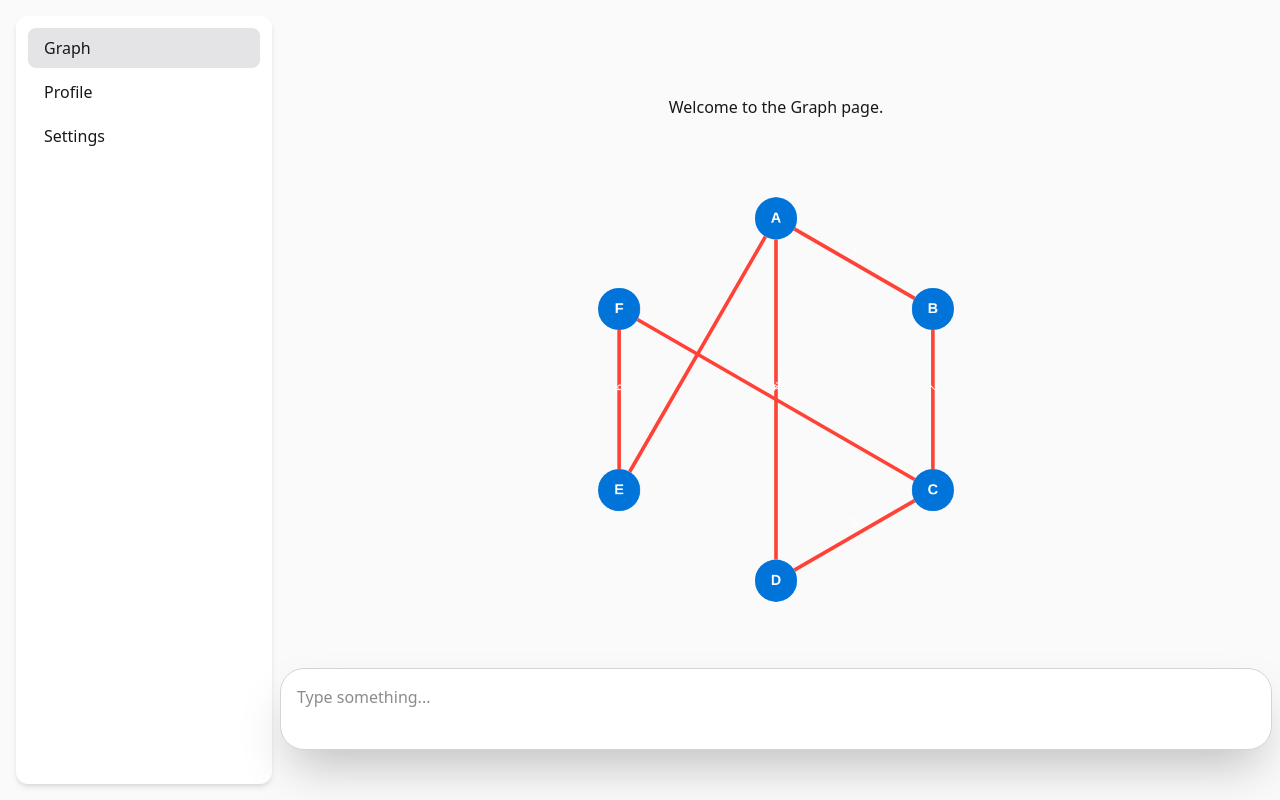
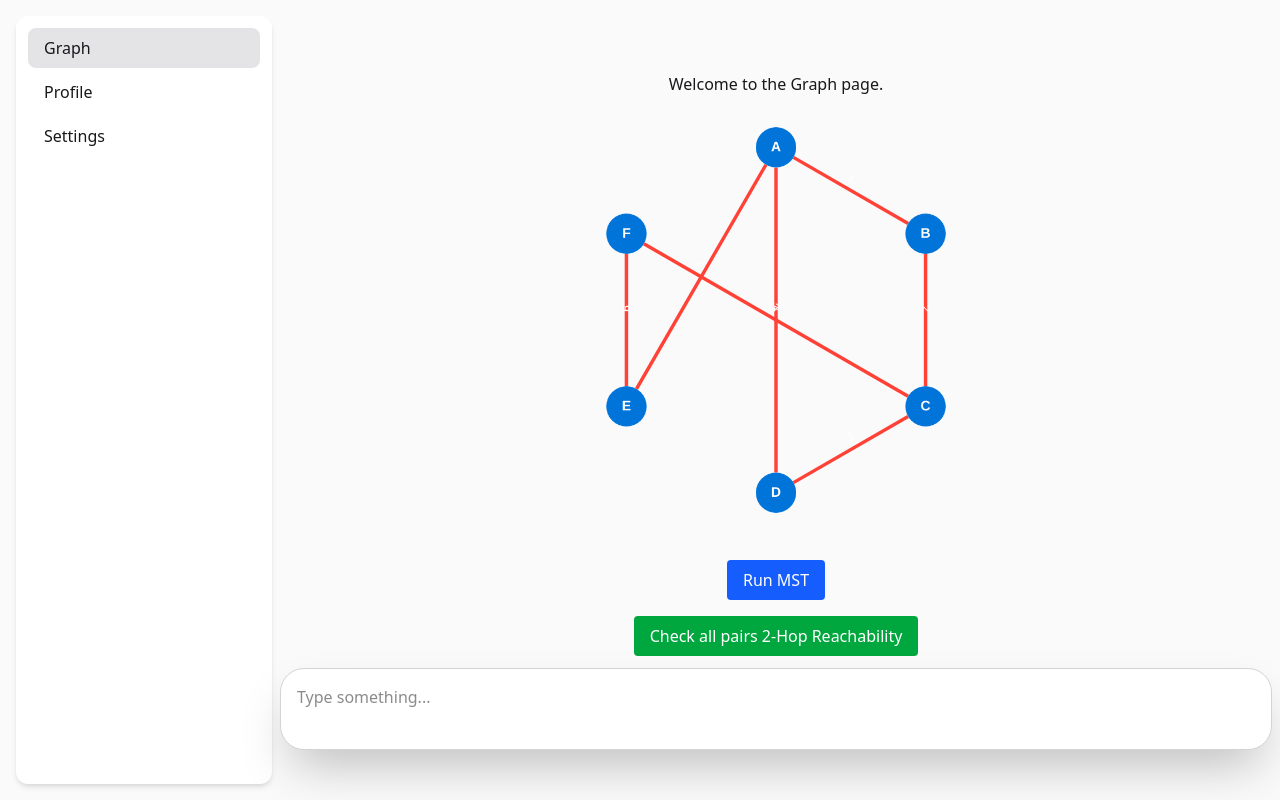
Before and after one commit to MeatyAri/inteliport, a SvelteKit app: page / in a window 1280 px wide. Built offline with nearby package versions, Linux system fonts and the light colour scheme.

Commit message:
Added checkThreeHop

```diff
--- a/src/routes/DisplayGraph.svelte
+++ b/src/routes/DisplayGraph.svelte
@@ -147,12 +147,93 @@
 		clearHighlights(cy);
 		highlightEdges(mst);
 	}
+
+	//Function to check whether all pairs of nodes are reachable within two hops
+	function checkAllPairsThreeHopReachability(cyto: cytoscape.Core): boolean {
+		const nodes = cyto.nodes();
+		if (nodes.length === 0) {
+			return true; // Empty graph is trivially reachable
+		}
+
+		for (let i = 0; i < nodes.length; i++) {
+			for (let j = i + 1; j < nodes.length; j++) {
+				// Avoid redundant checks and self-checks
+				const startNode = nodes.eq(i);
+				const endNode = nodes.eq(j);
+
+				if (!isReachableWithinTwoHops(cyto, startNode.id(), endNode.id())) {
+					return false; // If any pair is not reachable, the whole graph is not
+				}
+			}
+		}
+
+		return true; // All pairs are reachable within 2 hops
+	}
+
+	/**
+	 * Checks if a specific end node is reachable from a start node within a maximum of 2 hops.
+	 *
+	 * @param cyto The Cytoscape instance.
+	 * @param startNodeId The ID of the starting node.
+	 * @param endNodeId The ID of the ending node.
+	 * @returns True if the end node is reachable within 2 hops, false otherwise.
+	 */
+	function isReachableWithinTwoHops(
+		cyto: cytoscape.Core,
+		startNodeId: string,
+		endNodeId: string
+	): boolean {
+		const visited = new Set<string>();
+		const queue: string[] = [startNodeId];
+		visited.add(startNodeId);
+
+		let hopCount = 0;
+
+		while (queue.length > 0 && hopCount <= 3) {
+			const currentLevelSize = queue.length;
+
+			for (let i = 0; i < currentLevelSize; i++) {
+				const currentNodeId = queue.shift()!;
+
+				if (currentNodeId === endNodeId) {
+					return true; // Reached the end node
+				}
+
+				const neighbors = cyto.nodes(`#${currentNodeId}`).neighborhood().nodes();
+				for (const neighbor of neighbors) {
+					if (!visited.has(neighbor.id())) {
+						visited.add(neighbor.id());
+						queue.push(neighbor.id());
+					}
+				}
+			}
+
+			hopCount++;
+		}
+
+		return false; // Did not reach the end node within 2 hops
+	}
 </script>
 
 <div class="h-[80%] w-full" bind:this={container}></div>
-<!-- <button class="mt-4 rounded bg-blue-600 px-4 py-2 text-white hover:bg-blue-700" onclick={runMst}>
+<button class="mt-4 rounded bg-blue-600 px-4 py-2 text-white hover:bg-blue-700" onclick={runMst}>
 	Run MST
-</button> -->
+</button>
+
+<button
+	class="mt-4 rounded bg-green-600 px-4 py-2 text-white hover:bg-green-700"
+	onclick={() => {
+		const result = checkAllPairsThreeHopReachability(cy);
+		alert(
+			result
+				? 'All nodes are reachable within two hops.'
+				: 'Not all nodes are reachable within two hops.'
+		);
+	}}
+>
+	Check all pairs 2-Hop Reachability
+</button>
+
 <!-- <div class="graph-container p-5 font-sans">
 	<div class="info mt-5 rounded-lg border-l-4 border-blue-600 bg-blue-50 p-3 dark:bg-gray-800">
 		<h3 class="mt-0 text-lg text-gray-800 dark:text-gray-200">Instructions:</h3>
```
Also changed, not shown: 1 other file (tests, documents, lock files or other folders).
